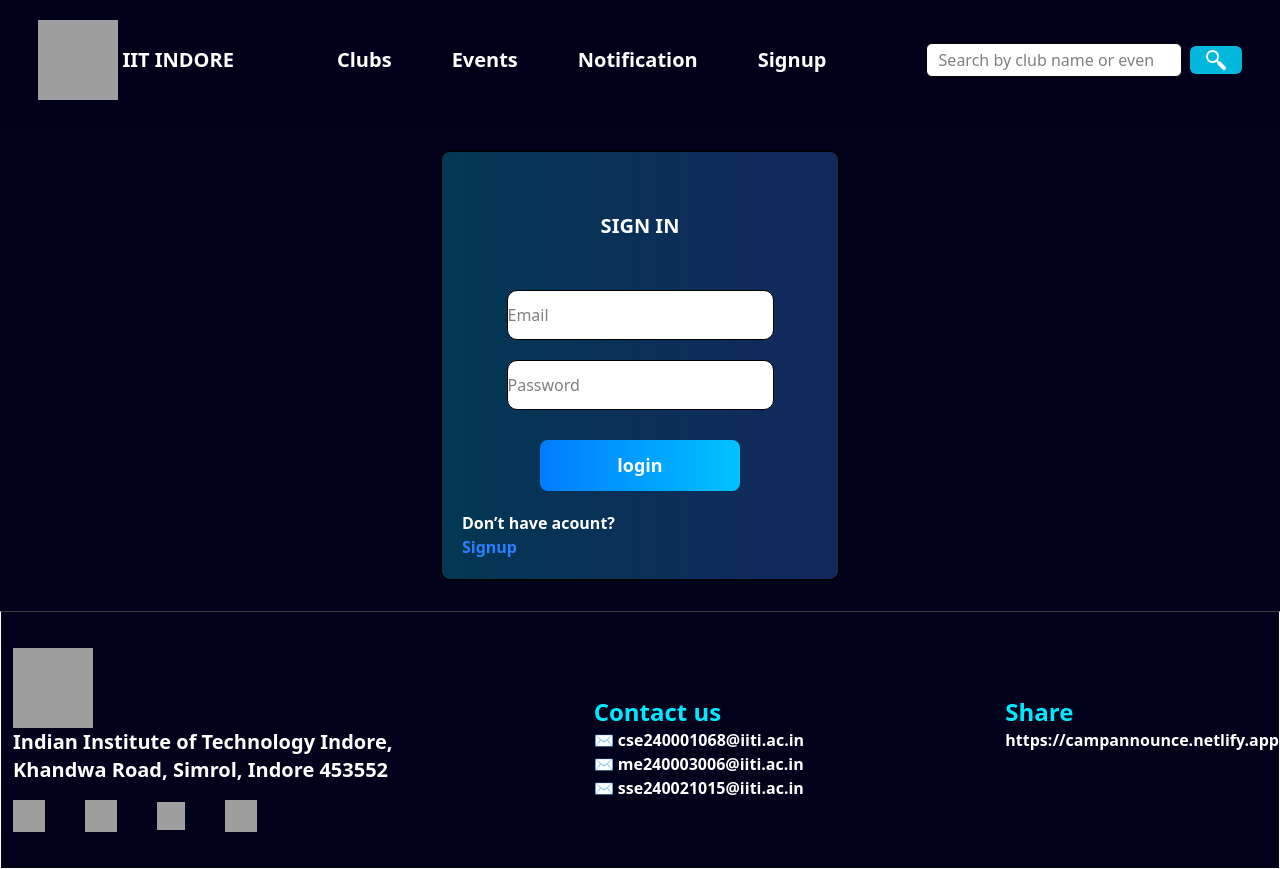
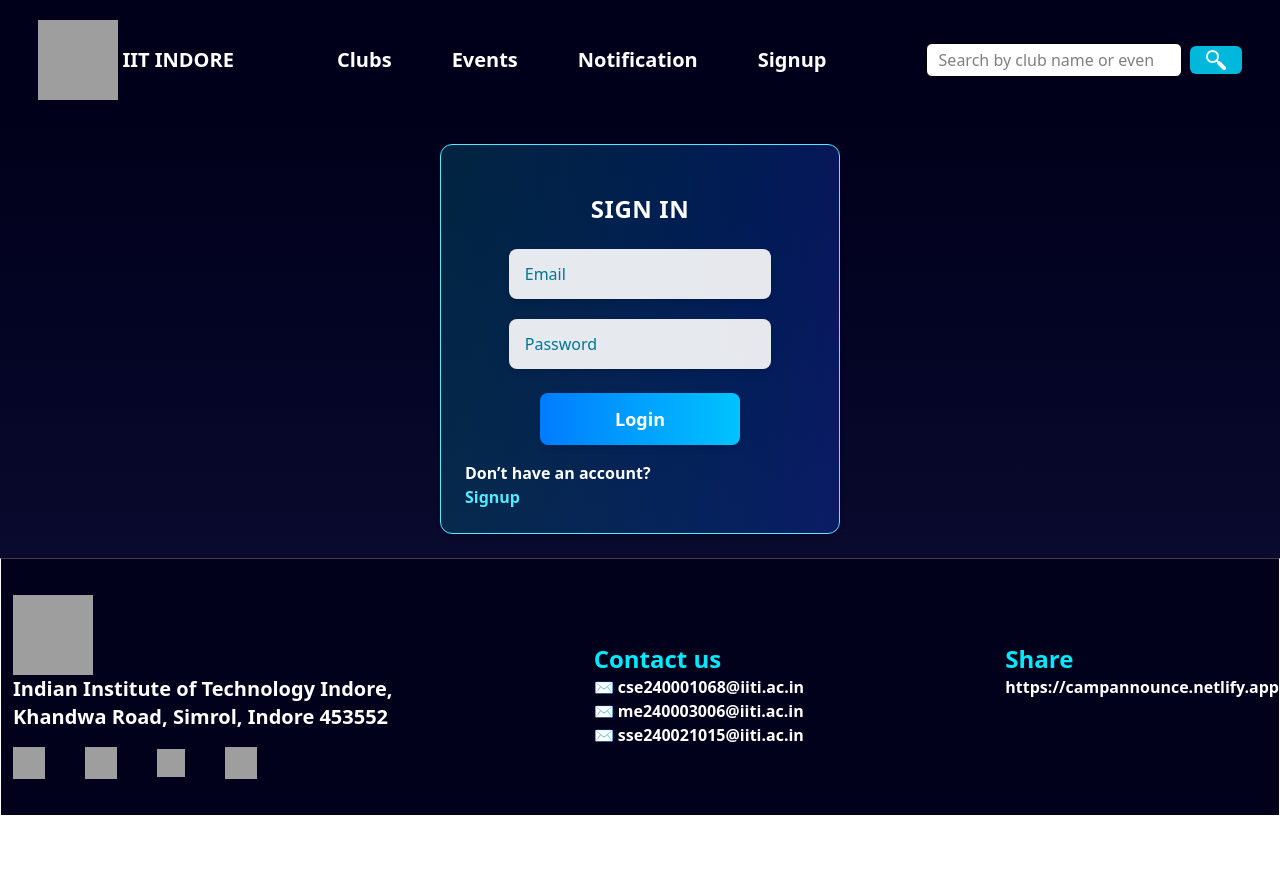
Before and after one commit to Sakshya2504/IITI_SoC_25, a React (Vite) app: page /login in a window 1280 px wide. After the commit the page ends 816 px from the top, so only its background shows below. Built offline with nearby package versions, Linux system fonts and the light colour scheme; grey boxes are pictures that could not be loaded.

Commit message:
Styling-5

```diff
--- a/src/components/Login.jsx
+++ b/src/components/Login.jsx
@@ -62,25 +62,50 @@ function Login(props) {
   }
   return (
     <>
-      <div className=" login w-full h-full flex justify-center items-center bg-[rbga(1,1,27)]">
-        <div className="logincontainer flex flex-col w-[90%] md:w-[400px] m-[30px] p-[20px] bg-[linear-gradient(to_right,_rgba(6,182,212,0.3),_rgba(59,130,246,0.3))]  border-2 rounded-[10px] border-black  shadow-[0px_4px_15px_rgba(0, 0, 0, 0.1)] hover:shadow-[0_0_25px_#00ffff66]  ">
-
+      <div className="login w-full h-full flex justify-center items-center bg-gradient-to-b from-[#01011b] to-[#0a0a2e] animate-fade-in">
+        <div className="logincontainer flex flex-col w-[90%] md:w-[400px] m-6 p-6 bg-gradient-to-r from-cyan-700/30 to-blue-700/30 border border-cyan-300 rounded-xl shadow-md hover:shadow-[0_0_25px_#00ffff66] transition-shadow duration-300">
 
           <form onSubmit={handlelogin}>
-            <div className='loginform flex flex-col items-center justify-center  w-[100%] h-[100%] '>
-              <h2 className=' text-xl text-white font-bold py-10'>
+            <div className="loginform flex flex-col items-center justify-center w-full h-full">
+              <h2 className="text-2xl text-white font-extrabold py-6 tracking-wide animate-fade-in-up">
                 SIGN IN
               </h2>
-              <input type="email" placeholder='Email' value={logininfo.email} className="text-black block bg-white border rounded-[10px] w-[90%] md:w-[75%] h-[50px] m-[10px] " name='email' id="InputEmail1" onChange={change} />
 
-              <input type="password" placeholder='Password' value={logininfo.password} className="text-black block bg-white border rounded-[10px] w-[90%] md:w-[75%] h-[50px] m-[10px]" name='password' id="InputPassword1" onChange={change} />
+              <input
+                type="email"
+                placeholder="Email"
+                value={logininfo.email}
+                name="email"
+                id="InputEmail1"
+                onChange={change}
+                className="bg-white/90 text-black w-[90%] md:w-[75%] h-[50px] px-4 mb-5 rounded-lg shadow-md focus:outline-none focus:ring-2 focus:ring-cyan-400 focus:shadow-[0_0_10px_cyan] transition-all duration-300 placeholder:text-cyan-700"
+              />
 
+              <input
+                type="password"
+                placeholder="Password"
+                value={logininfo.password}
+                name="password"
+                id="InputPassword1"
+                onChange={change}
+                className="bg-white/90 text-black w-[90%] md:w-[75%] h-[50px] px-4 mb-6 rounded-lg shadow-md focus:outline-none focus:ring-2 focus:ring-cyan-400 focus:shadow-[0_0_10px_cyan] transition-all duration-300 placeholder:text-cyan-700"
+              />
 
-              <button type="submit" className="loginsubmitbutton block w-[90%] md:w-[200px] m-[20px] p-[12px] text-white text-[18px] font-bold bg-[linear-gradient(to_right,_#007bff,_#00c3ff)] border-none rounded-[8px] cursor-pointer hover:bg-[linear-gradient(to_right,_#0056b3,_#0097d1)] hover:scale-105 transition-[background,transform] duration-[300ms,200ms]" >login</button>
+              <button
+                type="submit"
+                className="loginsubmitbutton w-[90%] md:w-[200px] py-3 text-white text-lg font-bold bg-gradient-to-r from-[#007bff] to-[#00c3ff] rounded-lg shadow-md hover:shadow-[0_0_20px_cyan] hover:scale-105 transition-all duration-300"
+              >
+                Login
+              </button>
             </div>
-            <p className='text-white font-bold'>Don’t have acount?</p>
-            <Link to='/signup' className='text-blue-500 font-bold hover:underline' >Signup</Link>
 
+            <p className="text-white font-bold mt-4">Don’t have an account?</p>
+            <Link
+              to="/signup"
+              className="text-cyan-300 font-bold hover:underline transition-colors duration-200"
+            >
+              Signup
+            </Link>
           </form>
         </div>
       </div>
```
